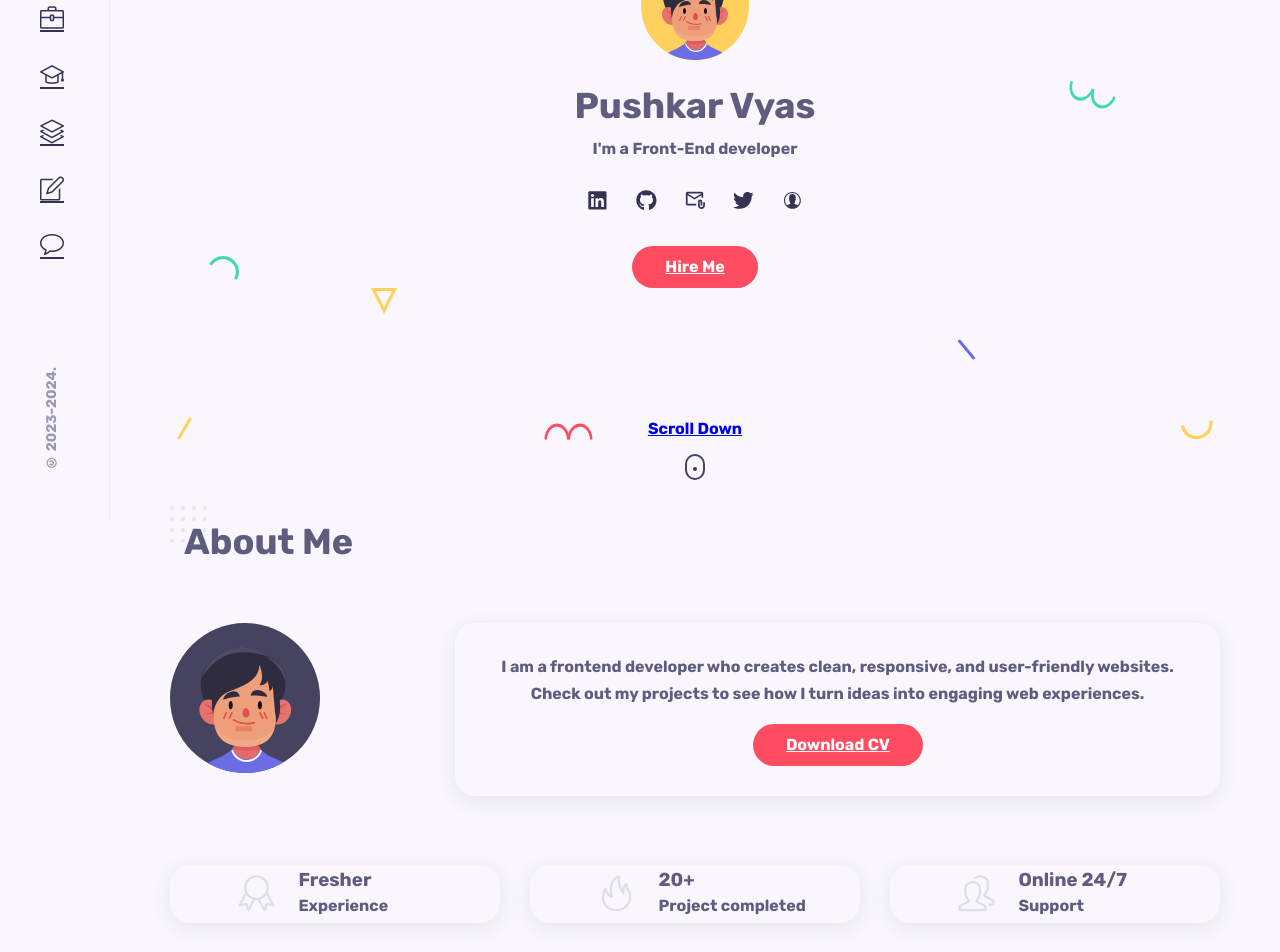
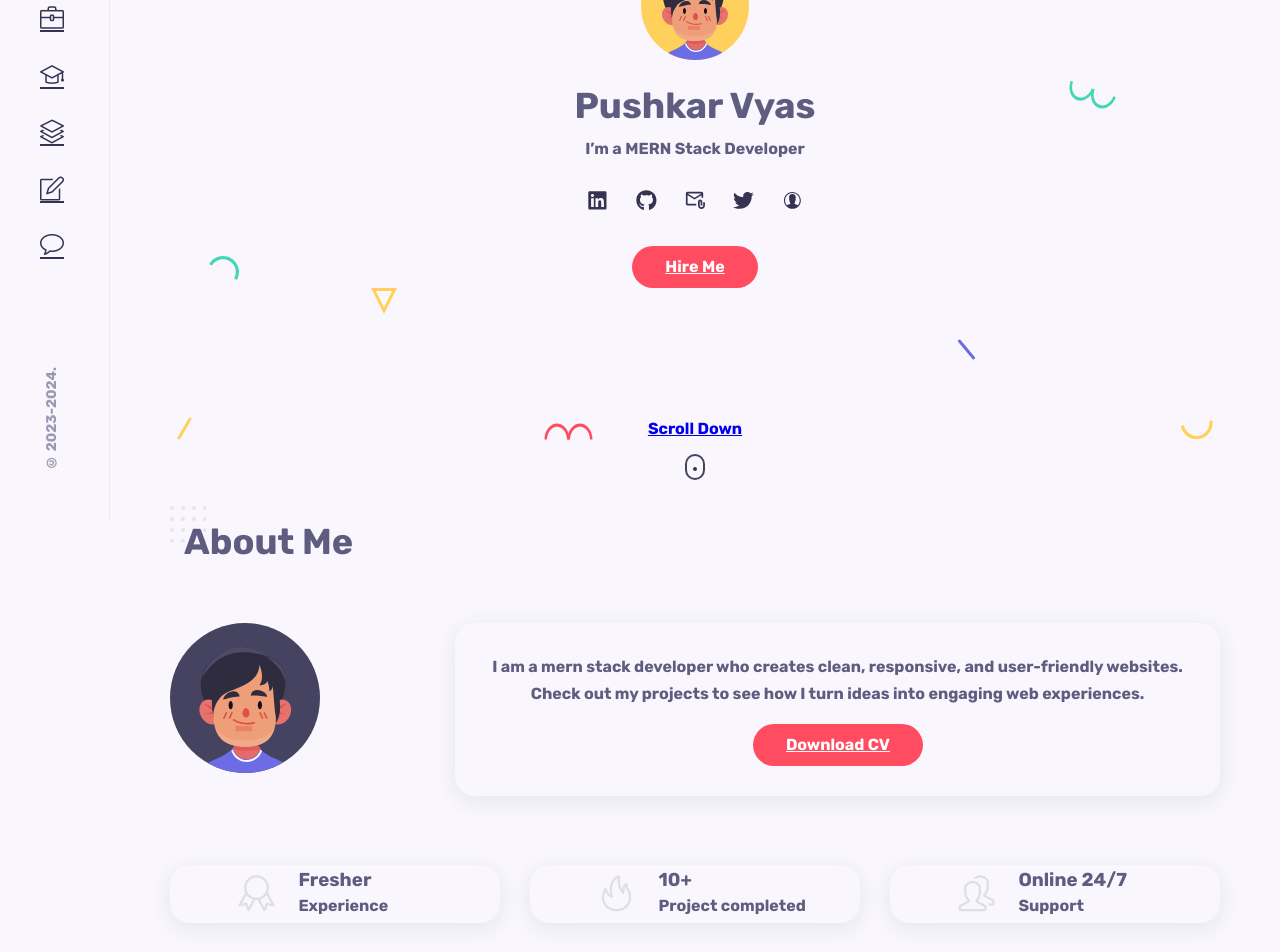
Before and after one commit to pushkar-vyas/My-Protfolio, a React (Vite) app: page / in a window 1280 px wide. Shown: the part 280-1232 px from the top of the page. Built offline with nearby package versions, Linux system fonts and the light colour scheme.

Commit message:
change resume

```diff
--- a/src/Components/About/About.jsx
+++ b/src/Components/About/About.jsx
@@ -14,7 +14,7 @@ const About = () => {
 
         <div className="about_data grid">
           <div className="about_info">
-            <p className="about_description">I am a frontend developer who creates clean, responsive, and user-friendly websites. Check out my projects to see how I turn ideas into engaging web experiences.</p>
+            <p className="about_description">I am a mern stack developer who creates clean, responsive, and user-friendly websites. Check out my projects to see how I turn ideas into engaging web experiences.</p>
             <a download='' href={Resume} className="btn cv">Download CV</a>
           </div>
 
--- a/src/Components/About/AboutBox.jsx
+++ b/src/Components/About/AboutBox.jsx
@@ -18,7 +18,7 @@ const AboutBox = () => {
             <i className="about_icon icon-fire"></i>
 
             <div>
-                <h3 className="about_tittle">20+</h3>
+                <h3 className="about_tittle">10+</h3>
                 <span className="about_subtitle">Project completed</span>
             </div>
         </div>
--- a/src/Components/Home/Home.jsx
+++ b/src/Components/Home/Home.jsx
@@ -13,7 +13,7 @@ const Home = () => {
         <img src={Me} alt="" className="home_img" />
         <h1 className="home_name">Pushkar Vyas</h1>
 
-        <span className="home_education">I'm a Front-End developer</span>
+        <span className="home_education">I’m a MERN Stack Developer</span>
 
 
         <HeaderSocials/>
--- a/src/index.css
+++ b/src/index.css
@@ -11,7 +11,13 @@
   --body-color:hsl(258,60%,98%);
   --container-color:#fff;
 
-
+.dark-theme{
+  --first-color:hsl(43, 100%, 68%);;
+  --title-color: hsl(0, 0%, 99%);
+  --text-color:hsl(0, 0%, 100%);
+  --body-color:hsl(240, 4%, 5%);
+  --container-color:#4e4d4d;
+}
   /*===============Fonts and Typography================*/
   /* .5rem = 8px | 1rem =16px */
   --body-font:'Rubik',sans-serif;
```
Also changed, not shown: 2 other files (tests, documents, lock files or other folders).
